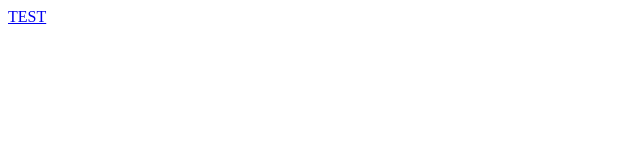
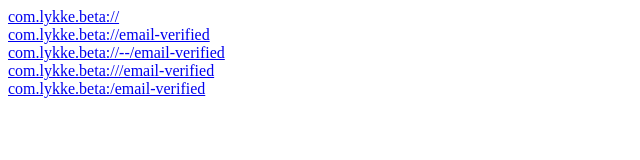
Before and after one commit to andreyzhylin/test2, a plain HTML site: page index.html in a window 1280 px wide. Shown: the whole page, without its empty margins (0-640 px from the left). Drawn offline with Linux system fonts and the light colour scheme.

Commit message:
Update index.html

```diff
--- a/index.html
+++ b/index.html
@@ -1 +1,10 @@
-<a href="https://andreyzhylin.github.io/test/" target="_blank">TEST</a>
+<a href="https://andreyzhylin.github.io/test?com.lykke.beta://" target="_blank">com.lykke.beta://</a>
+<br />
+<a href="https://andreyzhylin.github.io/test?com.lykke.beta://email-verified" target="_blank">com.lykke.beta://email-verified</a>
+<br />
+<a href="https://andreyzhylin.github.io/test?com.lykke.beta://--/email-verified" target="_blank">com.lykke.beta://--/email-verified</a>
+<br />
+<a href="https://andreyzhylin.github.io/test?com.lykke.beta:///email-verified" target="_blank">com.lykke.beta:///email-verified</a>
+<br />
+<a href="https://andreyzhylin.github.io/test?com.lykke.beta:/email-verified" target="_blank">com.lykke.beta:/email-verified</a>
+<br />
```
